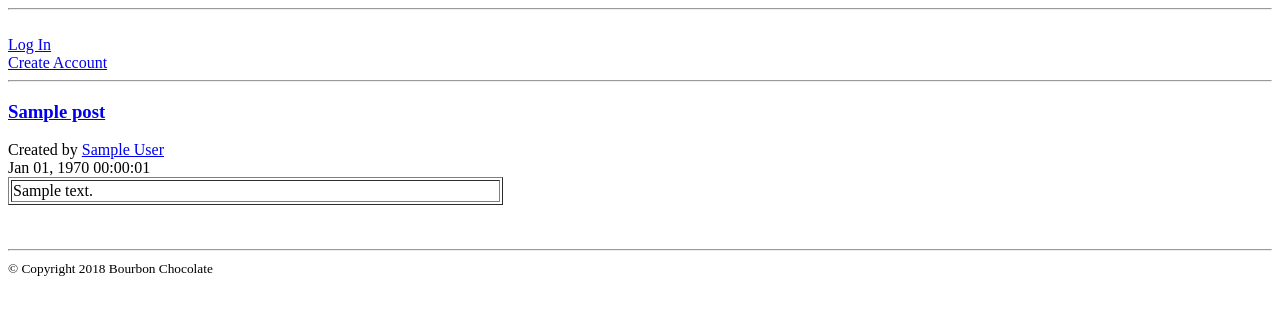
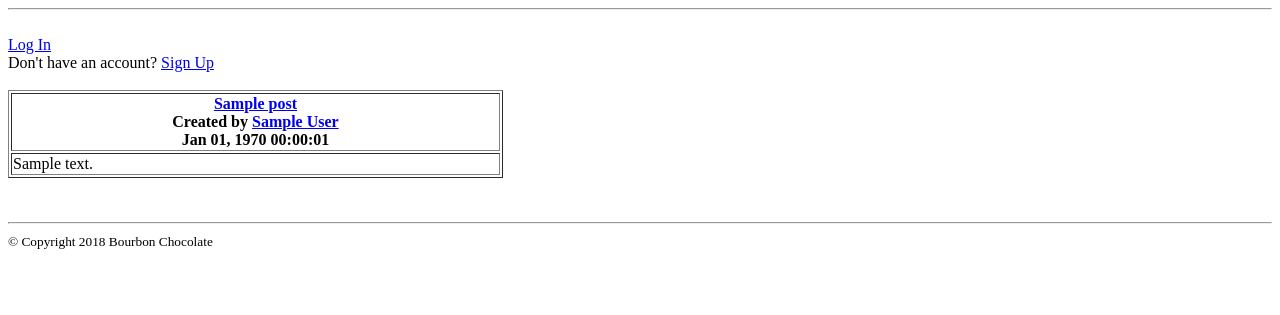
Before and after one commit to dkeriazisStuy/Bourbon-Chocolate_Blog, a Flask app: page / in a window 1280 px wide. Shown: the part 119-434 px from the top of the page. Run offline with Flask 2, Linux system fonts and the light colour scheme; tables that the repository leaves empty hold one stand-in row (values such as "Sample post").

Commit message:
formatting

```diff
--- a/devlog.txt
+++ b/devlog.txt
@@ -288,3 +288,8 @@ karenL -- 2018-10-28 02:12
 --------------------------------------------------------------
 1. Updated README.md with explanation for unittest
 ==============================================================
+
+karenL -- 2018-10-28 23:27
+--------------------------------------------------------------
+1. Moved blog title and content into a table
+==============================================================
--- a/templates/index_anon.html
+++ b/templates/index_anon.html
@@ -2,6 +2,6 @@
 
 {% block content %}
     <a href="/login">Log In</a> <br>
-    <a href="/signup">Create Account</a> <br>
+    Don't have an account? <a href="/signup">Sign Up</a> <br> <br>
     {% include "post_list.html" %}
 {% endblock %}
--- a/templates/index_user.html
+++ b/templates/index_user.html
@@ -2,6 +2,6 @@
 
 {% block content %}
     Welcome, {{logged_in}}! <br>
-    <a href="/logout">Log out</a>
+    <a href="/logout">Log out</a> <br> <br>
     {% include "post_list.html" %}
 {% endblock %}
--- a/templates/login.html
+++ b/templates/login.html
@@ -22,6 +22,6 @@ Login
     {% endfor %}
     <br>
     Don't have an account? <br>
-    <a href="/signup">Create one!</a> <br>
+    <a href="/signup">Sign Up</a> <br>
 
 {% endblock %}
--- a/templates/post_list.html
+++ b/templates/post_list.html
@@ -1,19 +1,23 @@
 {% for post_id, title, content, author, timestamp in posts %}
 <div>
-    <hr>
-    <h3> <a href="/post/{{post_id}}">{{title}}</a> </h3>
-    Created by
+    <table border="1" width="495">
+	<tr> <th>
+	<a href="/post/{{post_id}}">{{title}}</a> <br>
+	    Created by
     <a href="/author/{{author}}">{{author}}</a>
     {% if author == logged_in %}
-        &nbsp;
+        <br>
         <a href="/edit/{{post_id}}">(Edit)</a>
     {% endif %}
     <br>
     <span>{{timestamp}}</span>
-    <table border="1" width="495"> <tr> <td>
+	</th></tr>
+	<tr> <td>
         {% autoescape false %}
             {{content}}
         {% endautoescape %}
-    </td> </tr> </table> <br>
+    </td> </tr>
+	</table>
+	<br>
 </div>
 {% endfor %}
```
